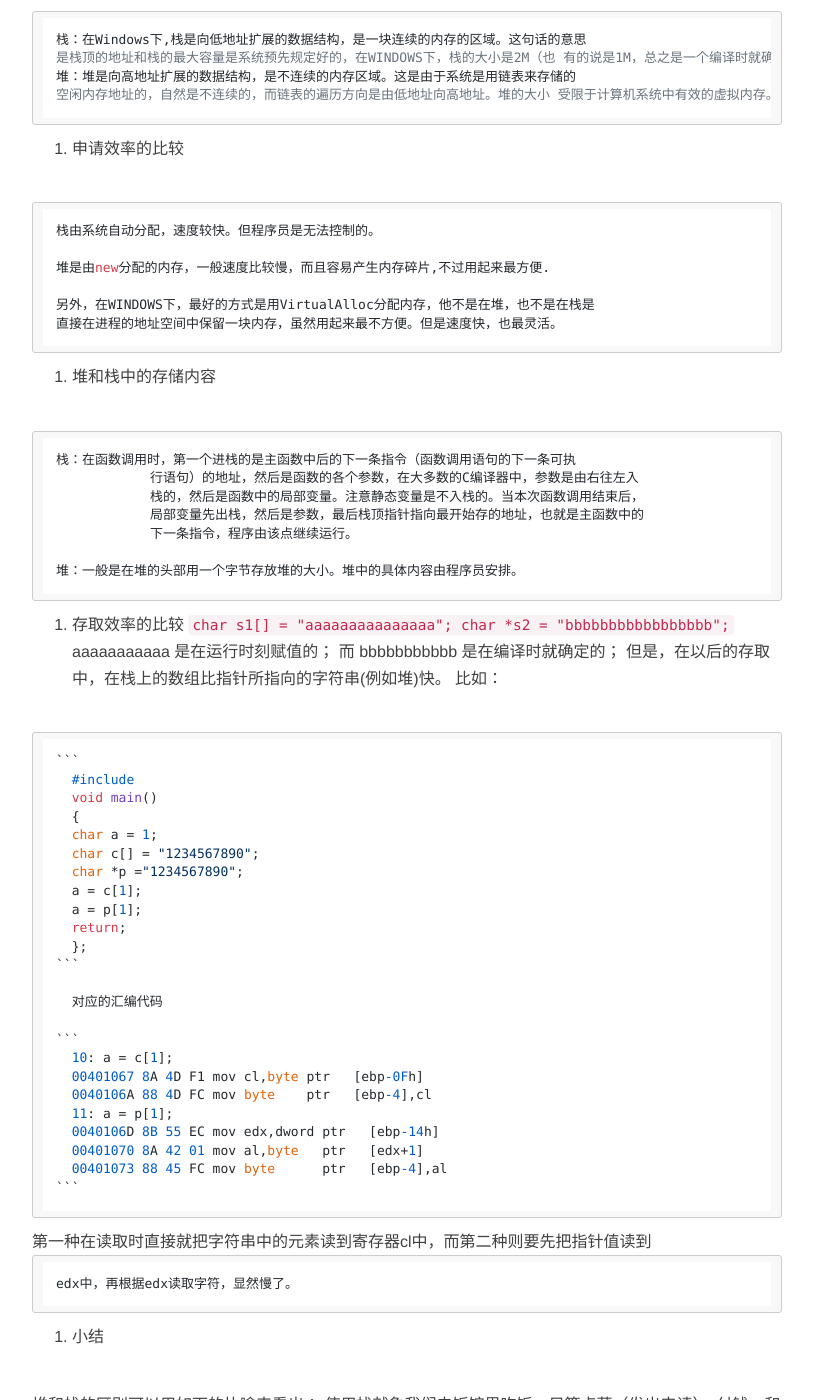
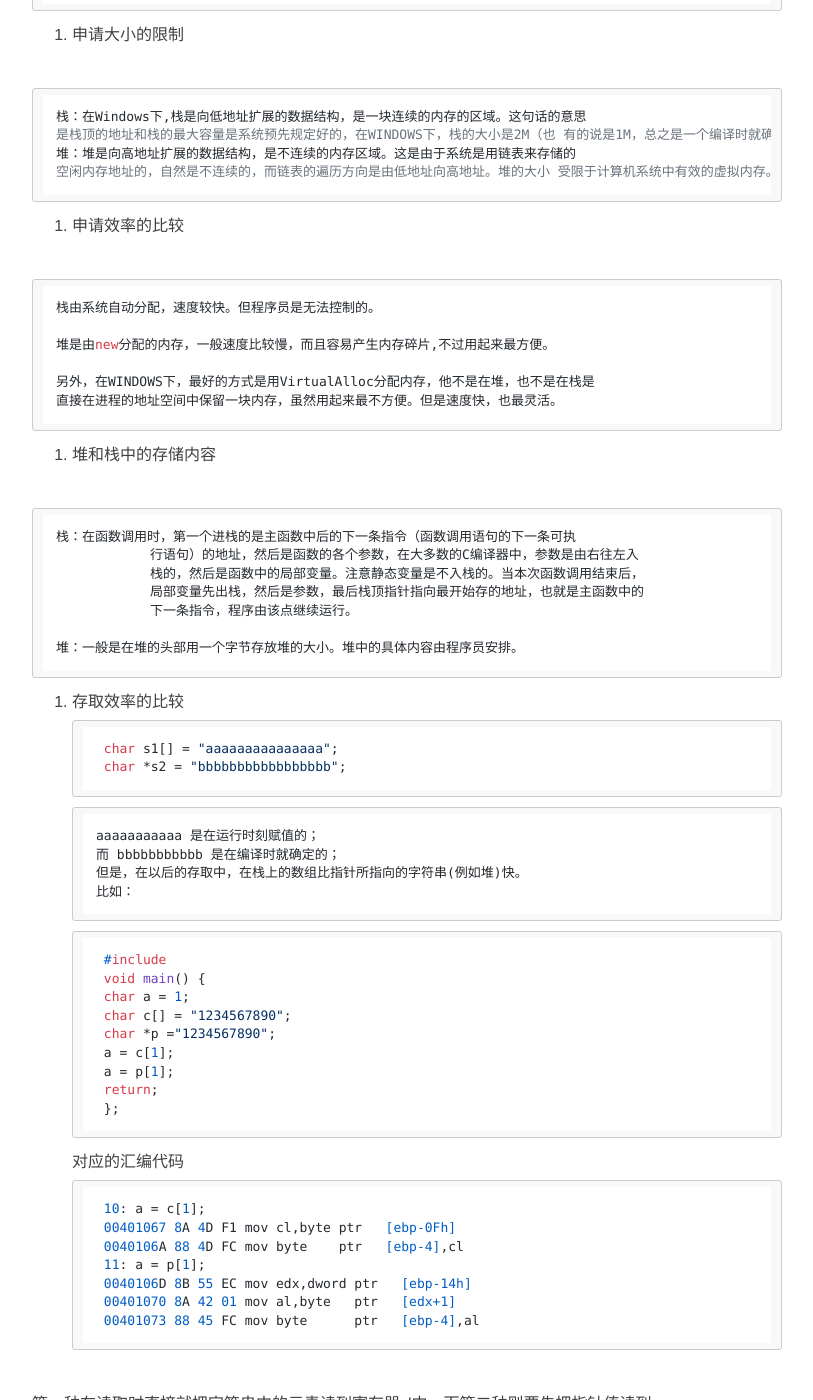
Before and after one commit to Chufan1990/Chufan1990.github.io, a Jekyll site: the page built from _posts/2017-08-32-cpp-Stack-heap-tips.md, in a window 1280 px wide and 1400 px high, scrolled down 1842 px. Shown: the whole window, without its empty margins (233-1046 px from the left). Built offline with Jekyll 4.4.1, drawn with Linux system fonts in a browser that asks for light colours; nearby versions of some CDN libraries; comment, search, counter and statistics services are not loaded.

Commit message:
2017-08-23

````diff
--- a/_posts/2017-08-32-cpp-Stack-heap-tips.md
+++ b/_posts/2017-08-32-cpp-Stack-heap-tips.md
@@ -25,9 +25,9 @@ description:
 
 2. 例子程序
 
-	  这是一个前辈写的，非常详细
+这是一个前辈写的，非常详细
 
-	```
+	  ```
 	  //main.cpp
 	  int a = 0;   			//全局初始化区
 	  char *p1;   			//全局未初始化区
@@ -44,9 +44,10 @@ description:
 	  	strcpy(p1, "123456");   	//123456/0放在常量区，编译器可能
 						//会将它与p3所指向的"123456"优化成一个地方。
 	  };
-	```
+	  ```
 
 ##  二、堆和栈的理论知识
+
   1. 申请方式
 	  stack:
 	  由系统自动分配。例如，声明在函数中一个局部变量```int b```; 系统自动在栈中为b开辟空间
@@ -78,7 +79,6 @@ description:
 
   3. 申请大小的限制
 
-
 	栈：在Windows下,栈是向低地址扩展的数据结构，是一块连续的内存的区域。这句话的意思
 	    是栈顶的地址和栈的最大容量是系统预先规定好的，在WINDOWS下，栈的大小是2M（也
 	    有的说是1M，总之是一个编译时就确定的常数），如果申请的空间超过栈的剩余空间时，
@@ -89,12 +89,11 @@ description:
 	    受限于计算机系统中有效的虚拟内存。由此可见，堆获得的空间比较灵活，也比较大。
 
 
-
   4. 申请效率的比较
 
 	栈由系统自动分配，速度较快。但程序员是无法控制的。
 
-	堆是由new分配的内存，一般速度比较慢，而且容易产生内存碎片,不过用起来最方便.
+	堆是由new分配的内存，一般速度比较慢，而且容易产生内存碎片,不过用起来最方便。
 
 	另外，在WINDOWS下，最好的方式是用VirtualAlloc分配内存，他不是在堆，也不是在栈是
 	直接在进程的地址空间中保留一块内存，虽然用起来最不方便。但是速度快，也最灵活。
@@ -112,16 +111,17 @@ description:
 
 
   6. 存取效率的比较
-	```
+
+	  ```
 	  char s1[] = "aaaaaaaaaaaaaaa";
 	  char *s2 = "bbbbbbbbbbbbbbbbb";
-	```
+	  ```
 	aaaaaaaaaaa 是在运行时刻赋值的；
 	而 bbbbbbbbbbb 是在编译时就确定的；
 	但是，在以后的存取中，在栈上的数组比指针所指向的字符串(例如堆)快。
 	比如：
 
-	```
+	  ```
 	  #include
 	  void main()
 	  {
@@ -132,11 +132,11 @@ description:
 	  a = p[1];
 	  return;
 	  };
-	```
+	  ```
 
 	  对应的汇编代码
 
-	```
+	  ```
 	  10: a = c[1];
 	  00401067 8A 4D F1 mov cl,byte ptr   [ebp-0Fh]
 	  0040106A 88 4D FC mov byte    ptr   [ebp-4],cl
@@ -144,7 +144,7 @@ description:
 	  0040106D 8B 55 EC mov edx,dword ptr   [ebp-14h]
 	  00401070 8A 42 01 mov al,byte   ptr   [edx+1]
 	  00401073 88 45 FC mov byte      ptr   [ebp-4],al
-	```
+	  ```
 
   	第一种在读取时直接就把字符串中的元素读到寄存器cl中，而第二种则要先把指针值读到
 	edx中，再根据edx读取字符，显然慢了。
````
